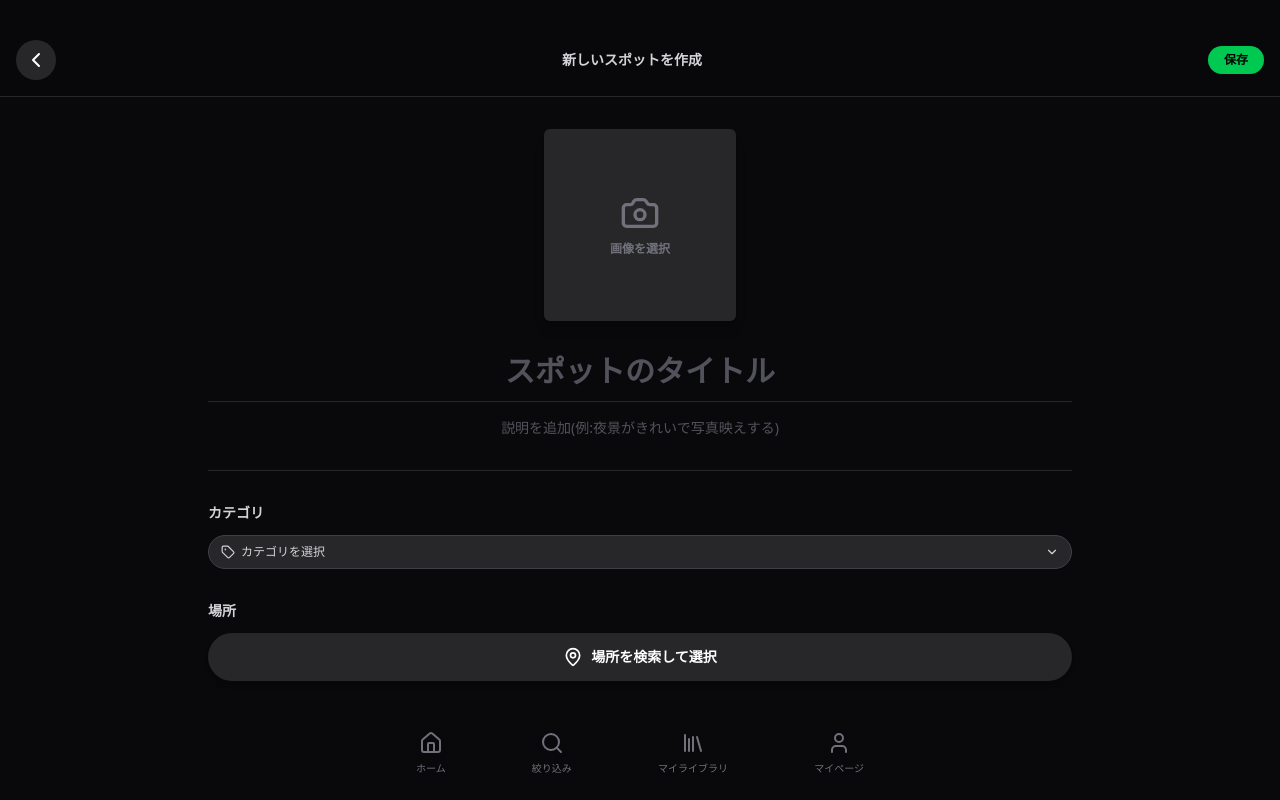
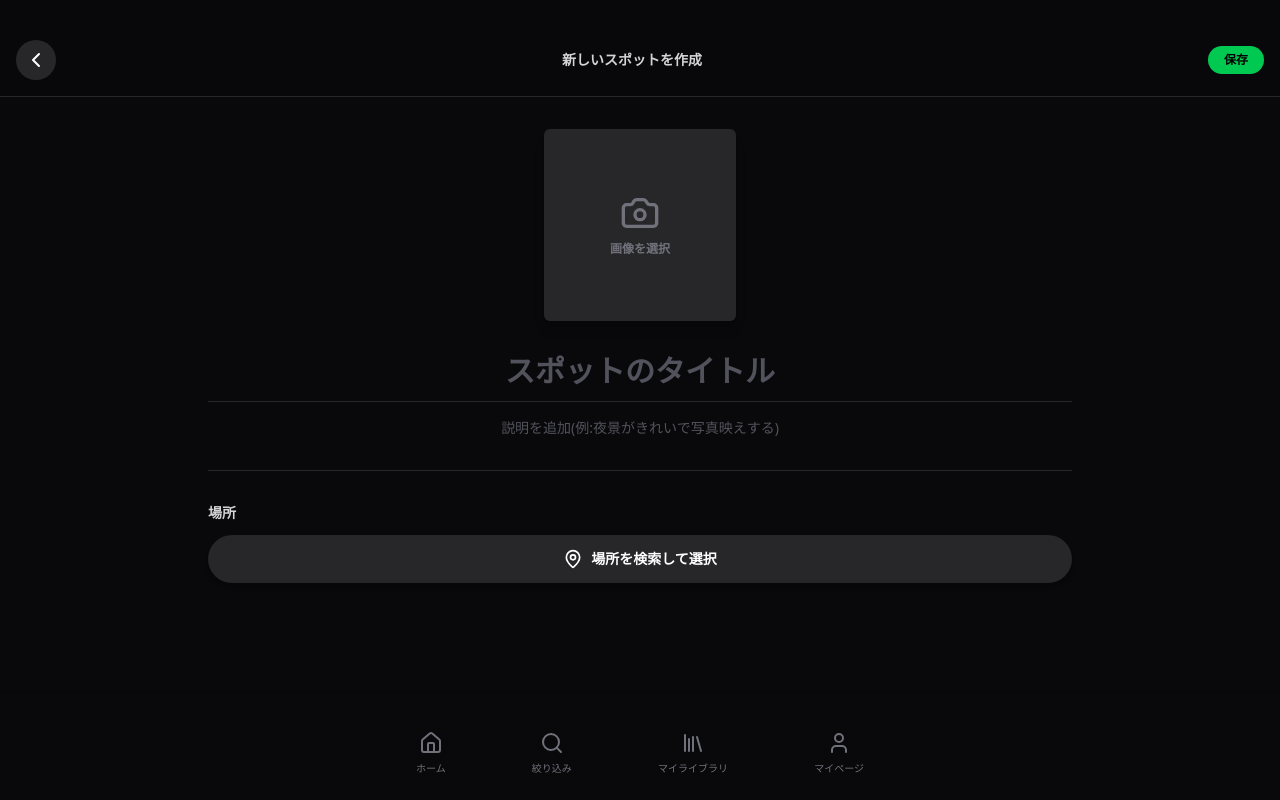
Before and after one commit to yoichi-project01/gomap, a Next.js app: page /spots/create in a window 1280 px wide. Built offline with nearby package versions, Linux system fonts and the light colour scheme.

Commit message:
スポットのカテゴリ欄を削除

```diff
--- a/app/(routes)/spots/create/page.tsx
+++ b/app/(routes)/spots/create/page.tsx
@@ -2,14 +2,11 @@
 
 import { useState } from 'react';
 import { useRouter } from 'next/navigation';
-import { ChevronLeft, MapPin, Tag, X } from 'lucide-react';
+import { ChevronLeft, MapPin, X } from 'lucide-react';
 import LocationSearchModal from '@/components/spot/LocationSearchModal';
 import CoverImageUploader from '@/components/ui/CoverImageUploader';
-import SelectField from '@/components/ui/SelectField';
 import type { PlaceSearchResult } from '@/app/api/places/search/route';
 import { createSpot } from '@/lib/client/spots';
-
-const CATEGORIES = ['観光', 'グルメ', 'カフェ', '自然', 'ショッピング', 'その他'];
 
 type SelectedLocation = {
   name: string;
@@ -23,7 +20,6 @@ export default function CreateSpotPage() {
   const router = useRouter();
   const [title, setTitle] = useState('');
   const [description, setDescription] = useState('');
-  const [category, setCategory] = useState<string | null>(null);
   const [searchOpen, setSearchOpen] = useState(false);
   const [cover, setCover] = useState<{ url: string; path: string } | null>(null);
   const [location, setLocation] = useState<SelectedLocation | null>(null);
@@ -62,7 +58,6 @@ export default function CreateSpotPage() {
         lng: location.lng,
         description: description.trim() || undefined,
         prefecture: location.prefecture ?? undefined,
-        category: category || undefined,
         coverImageUrl: cover?.url,
       });
       router.push(`/spots/${created.id}`);
@@ -107,18 +102,6 @@ export default function CreateSpotPage() {
             onChange={(e) => setDescription(e.target.value)}
             rows={2}
             className="w-full bg-transparent text-sm text-center text-zinc-600 dark:text-zinc-300 placeholder-zinc-400 dark:placeholder-zinc-600 outline-none border-b border-zinc-200 dark:border-zinc-800 pb-3 focus:border-green-500 transition-colors resize-none"
-          />
-        </div>
-
-        <div>
-          <h2 className="text-sm font-bold text-zinc-700 dark:text-zinc-300 mb-3">カテゴリ</h2>
-          <SelectField
-            icon={<Tag className="w-3.5 h-3.5" />}
-            ariaLabel="カテゴリを選択"
-            value={category}
-            options={CATEGORIES}
-            onChange={setCategory}
-            placeholder="カテゴリを選択"
           />
         </div>
 
```
